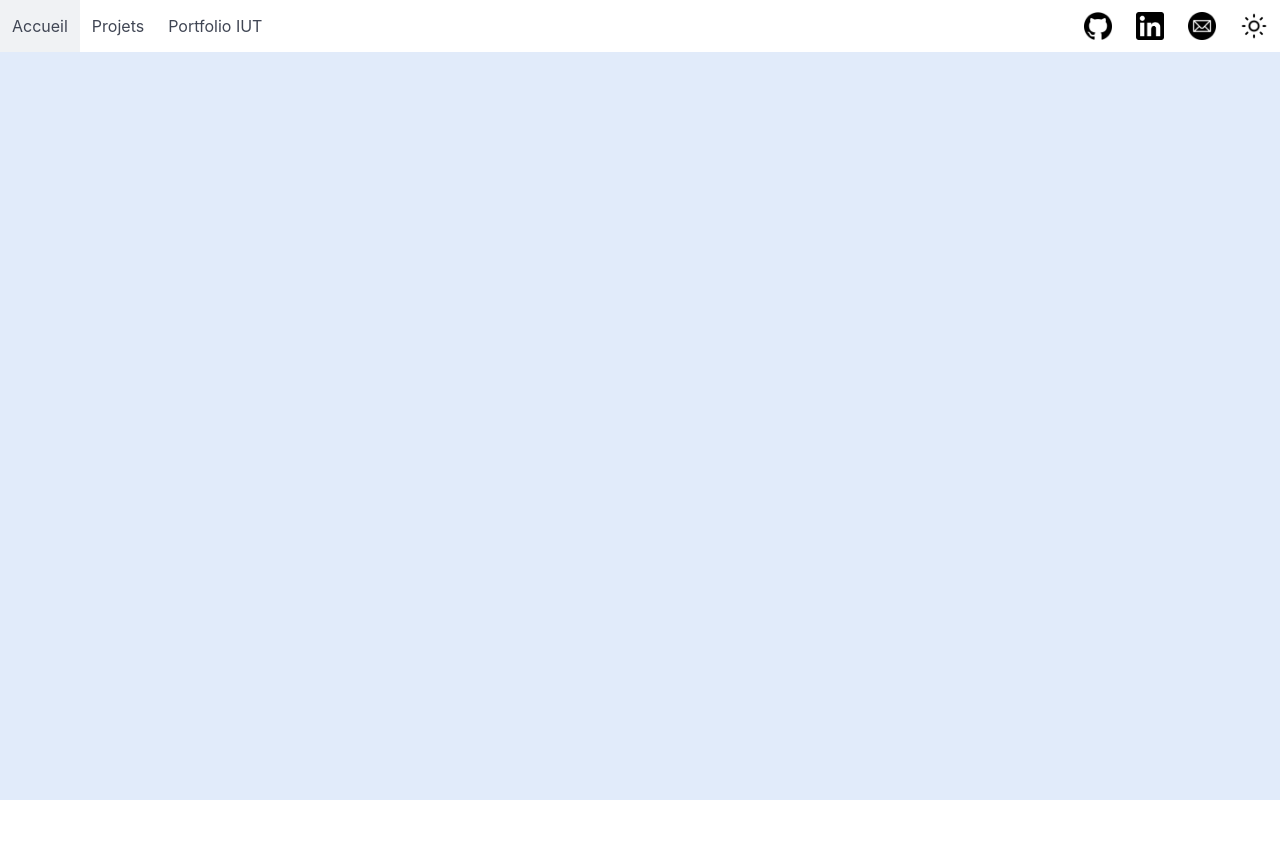
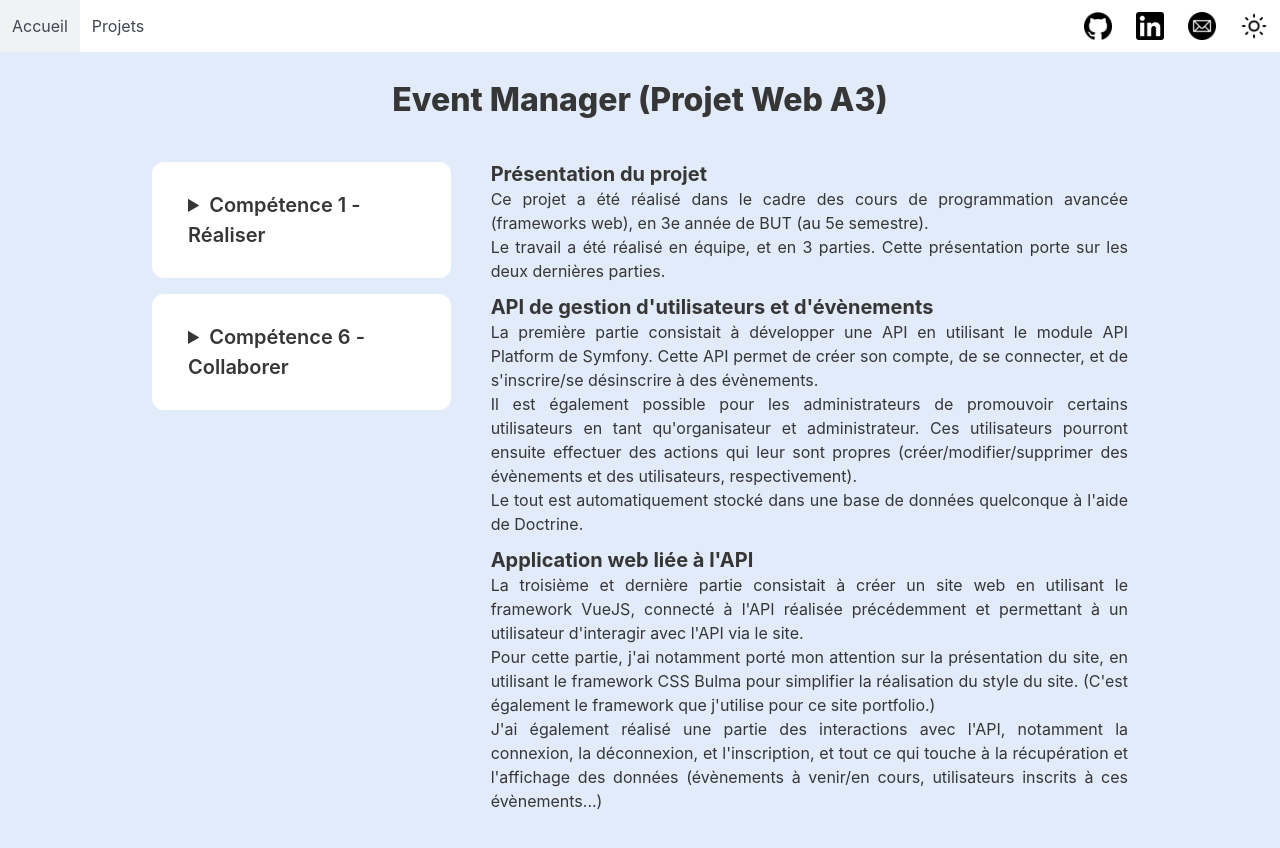
Before and after one commit to ivelter/portfolio, a Vue app: page /projets/eventmanager in a window 1280 px wide. Shown: the top 848 px of the page. Before the commit the page ends 800 px from the top, so only its background shows below. Built offline with nearby package versions, Linux system fonts and the light colour scheme.

Commit message:
🎨Added new project, and updated the CSS all around

```diff
--- a/src/App.vue
+++ b/src/App.vue
@@ -16,7 +16,7 @@ function userPrefersDarkMode(): boolean {
 function getDarkModeCookie(): boolean | null {
   const match = document.cookie
     .split("; ")
-    .find((row) => row.startsWith("darkmode-portfolior="))
+    .find((row) => row.startsWith("darkmode-portfolio="))
     ?.split("=")[1];
   return match !== null ? match == 'true' : null;
 }
@@ -61,9 +61,9 @@ function toggleDarkMode() {
               Projets
             </a>
 
-            <a @click="$router.push({name: 'portfolio-iut'})" class="navbar-item">
-              Portfolio IUT
-            </a>
+<!--            <a @click="$router.push({name: 'portfolio-iut'})" class="navbar-item">-->
+<!--              Portfolio IUT-->
+<!--            </a>-->
 
             <!-- Sous-menu -->
 <!--            <div class="navbar-item has-dropdown is-hoverable">-->
--- a/src/assets/main.css
+++ b/src/assets/main.css
@@ -43,3 +43,27 @@ body {
   background-color: #275aa8;
   transform: scale(1.1) rotate(15deg);
 }
+
+
+
+/* Light Theme */
+.theme-light {
+  --primary-text-color: #363636; /* Default Bulma text color for light theme */
+  --accordion-summary-bg: #ffffff;
+  --accordion-summary-bg-hover: #f0f0f0;
+  --accordion-summary-bg-open: #f5f5f5;
+  --accordion-summary-color: #363636;
+  --accordion-border-color: #dbdbdb;
+  --accordion-content-color: #4a4a4a;
+}
+
+/* Dark Theme */
+.theme-dark {
+  --primary-text-color: #e0e0e0; /* Lighter text for dark backgrounds */
+  --accordion-summary-bg: #363636;
+  --accordion-summary-bg-hover: #4a4a4a;
+  --accordion-summary-bg-open: #484848;
+  --accordion-summary-color: #ffffff;
+  --accordion-border-color: #606060;
+  --accordion-content-color: #e0e0e0;
+}
--- a/src/components/AboutMe.vue
+++ b/src/components/AboutMe.vue
@@ -1,5 +1,10 @@
 <template>
-  <div id="aboutme-container" class="pt-6">
+  <div id="aboutsection-container" class="pt-6 columns is-multiline is-variable is-5 is-centered">
+    <div id="lefunny" class="is-one-third-desktop is-full-mobile">
+      <img src="/img/cat-jumping.gif" alt="cat jumping gif">
+    </div>
+
+    <div id="aboutme-container" class="is-two-thirds-desktop is-full-mobile">
       <div id="articles">
         <article class="message">
           <div class="message-header">
@@ -36,6 +41,7 @@
         </button>
       </div>
     </div>
+  </div>
 </template>
 
 <style scoped>
--- /dev/null
+++ b/src/components/AccordionSection.vue
@@ -0,0 +1,44 @@
+<script setup lang="ts">
+import type { AccordionItem } from '@/types.ts'
+
+defineProps<{items: AccordionItem[]}>();
+</script>
+
+<template>
+  <div class="accordion-container">
+    <div v-for="(item, index) in items" :key="index" class="accordion pb-4">
+      <details class="box is-shadowless">
+        <summary class="is-clickable is-size-5 has-text-weight-semibold">
+          {{ item.summary }}
+        </summary>
+        <div class="content mt-2">
+          {{ item.details }}
+        </div>
+      </details>
+    </div>
+  </div>
+</template>
+
+<style scoped>
+.accordion summary {
+  padding: 0.5rem 1rem;
+  border-radius: 4px;
+  cursor: pointer;
+  background-color: var(--accordion-summary-bg);
+  color: var(--accordion-summary-color);
+}
+
+.accordion details[open] summary {
+  background-color: var(--accordion-summary-bg-open);
+}
+
+.accordion details summary:hover {
+  background-color: var(--accordion-summary-bg-hover);
+}
+
+.accordion details .content {
+  padding: 0.5rem 1rem;
+  border-top: 1px solid var(--accordion-border-color);
+  color: var(--accordion-content-color);
+}
+</style>
--- a/src/components/TimelineEducation.vue
+++ b/src/components/TimelineEducation.vue
@@ -11,14 +11,14 @@
         <div class="card">
           <div class="info">
             <h3 class="title">2024 - 2025</h3>
-            <p>BUT Informatique 3e année (Parcours RADCV) | Alternance en développement web PHP</p>
+            <p>BUT Informatique 3e année (Parcours RADCV)<br>Alternance en développement web PHP</p>
           </div>
         </div>
 
         <div class="card">
           <div class="info">
             <h3 class="title">2023 - 2024</h3>
-            <p>BUT Informatique 2e année (Parcours RADCV) | Stage en développement web PHP</p>
+            <p>BUT Informatique 2e année (Parcours RADCV)<br>Stage en développement web PHP</p>
           </div>
         </div>
 
--- a/src/router/index.ts
+++ b/src/router/index.ts
@@ -2,6 +2,7 @@ import { createRouter, createWebHistory } from 'vue-router'
 import MainPage from '@/views/MainPage.vue'
 import ProjectsPreview from '@/views/ProjectsPreview.vue'
 import PortfolioIUT from '@/views/PortfolioIUT.vue'
+import Project_EventManager from '@/views/projects/Project_EventManager.vue'
 
 const router = createRouter({
   history: createWebHistory(import.meta.env.BASE_URL),
@@ -20,11 +21,17 @@ const router = createRouter({
       name: 'portfolio-iut',
       component: PortfolioIUT
     },
+
     {
       path: '/projets',
       name: 'projets',
       component: ProjectsPreview
     },
+    {
+      path: '/projets/eventmanager',
+      name: 'project_eventmanagar',
+      component: Project_EventManager
+    },
   ]
 })
 
--- a/src/views/MainPage.vue
+++ b/src/views/MainPage.vue
@@ -26,9 +26,13 @@ function scrollToSection(section: string) {
     </div>
   </section>
 
-  <div id="about" class="fullwidth pt-6">
-    <AboutMe @nextSection="scrollToSection('timeline')" />
-  </div>
+  <section class="hero is-fullheight fullwidth">
+    <div class="hero-body">
+      <div id="about" class="fullwidth pt-6">
+        <AboutMe @nextSection="scrollToSection('timeline')" />
+      </div>
+    </div>
+  </section>
 
   <div id="timeline" class="fullwidth pt-6">
     <TimelineEducation />
--- /dev/null
+++ b/src/views/projects/Project_EventManager.vue
@@ -0,0 +1,119 @@
+<script setup lang="ts">
+import type { AccordionItem } from '@/types.ts'
+import AccordionSection from '@/components/AccordionSection.vue'
+
+const competences: AccordionItem[] = [
+  {
+    summary: "Compétence 1 - Réaliser",
+    details: "Ce projet remplit les niveaux 2 et 3 de cette compétence. " +
+      "En effet, avec l'ensemble de mon groupe, nous avons développé une application complète et fonctionnelle " +
+      "à partir des exigences données dans les consignes, et cette application est disponible sous plusieurs formats " +
+      "(API pour les développeurs, et une interface web). L'application est conçue de telle sorte à ce qu'on peut imaginer " +
+      "d'autres supports sur lesquels la porter, notamment un support applicatif mobile (via une application native ou un framework comme React Native)."
+  },
+  {
+    summary: "Compétence 6 - Collaborer",
+    details: "Le travail étant réalisé en équipe, il a fallu s'organiser, " +
+      "d'autant plus que les contraintes de temps pour réaliser le projet étaient courtes. " +
+      "Avec l'accord du groupe, j'ai rapidement pris des décisions afin d'être le mieux organisé possible, " +
+      "en priorisant notamment certaines tâches, comme la conception et réalisation des \"entités\" évènement et utilisateur, " +
+      "dont tout le reste du projet dépendait."
+  }
+]
+</script>
+
+<template>
+  <div class="project-container is-fullwidth-mobile">
+    <h1 class="title mt-6">Event Manager (Projet Web A3)</h1>
+    <div class="project-content columns is-multiline is-variable is-5">
+      <!-- Accordion Section -->
+      <div class="column is-one-third-desktop is-full-mobile">
+        <AccordionSection :items="competences" />
+      </div>
+      <!-- Text Section -->
+      <div class="column is-two-thirds-desktop is-full-mobile has-text-justified">
+        <p class="subtitle">
+          Présentation du projet
+        </p>
+        <p>
+          Ce projet a été réalisé dans le cadre des cours de
+          programmation avancée (frameworks web), en 3e année de BUT (au 5e semestre).
+        </p>
+        <p>
+          Le travail a été réalisé en équipe, et en 3 parties.
+          Cette présentation porte sur les deux dernières parties.
+        </p>
+
+        <p class="subtitle mt-3">
+          API de gestion d'utilisateurs et d'évènements
+        </p>
+        <p>
+          La première partie consistait à développer une API en utilisant
+          le module API Platform de Symfony. Cette API permet de créer son compte,
+          de se connecter, et de s'inscrire/se désinscrire à des évènements.
+        </p>
+        <p>
+          Il est également possible pour les administrateurs
+          de promouvoir certains utilisateurs en tant qu'organisateur et administrateur.
+          Ces utilisateurs pourront ensuite effectuer des actions qui leur sont propres
+          (créer/modifier/supprimer des évènements et des utilisateurs, respectivement).
+        </p>
+        <p>
+          Le tout est automatiquement stocké dans une base de données quelconque
+          à l'aide de Doctrine.
+        </p>
+
+        <p class="subtitle mt-3">
+          Application web liée à l'API
+        </p>
+        <p>
+          La troisième et dernière partie consistait à créer un site web
+          en utilisant le framework VueJS, connecté à l'API réalisée précédemment
+          et permettant à un utilisateur d'interagir avec l'API via le site.
+        </p>
+        <p>
+          Pour cette partie, j'ai notamment porté mon attention sur la présentation du site,
+          en utilisant le framework CSS Bulma pour simplifier la réalisation du style du site.
+          (C'est également le framework que j'utilise pour ce site portfolio.)
+        </p>
+        <p>
+          J'ai également réalisé une partie des interactions avec l'API, notamment la connexion,
+          la déconnexion, et l'inscription, et tout ce qui touche à la récupération et l'affichage des données
+          (évènements à venir/en cours, utilisateurs inscrits à ces évènements...)
+        </p>
+      </div>
+    </div>
+  </div>
+</template>
+
+<style scoped>
+.project-container {
+  padding: 1.5rem;
+  width: 80%;
+}
+
+@media (max-width: 1024px) {
+  .project-container {
+    width: 100%;
+  }
+}
+
+.project-content {
+  margin-top: 1.5rem;
+}
+
+.project-container h1 {
+  text-align: center;
+}
+
+.project-container h1,
+.project-container h2,
+.project-container p {
+  color: var(--primary-text-color);
+}
+
+.subtitle {
+  margin-bottom: 0;
+  font-weight: bold;
+}
+</style>
```
Also changed, not shown: src/types.ts (+7 -0 lines), src/views/ProjectsPreview.vue (+9 -9 lines), public/img/cat-jumping.gif (added). Lines whose indentation alone changed are shown as unchanged.
